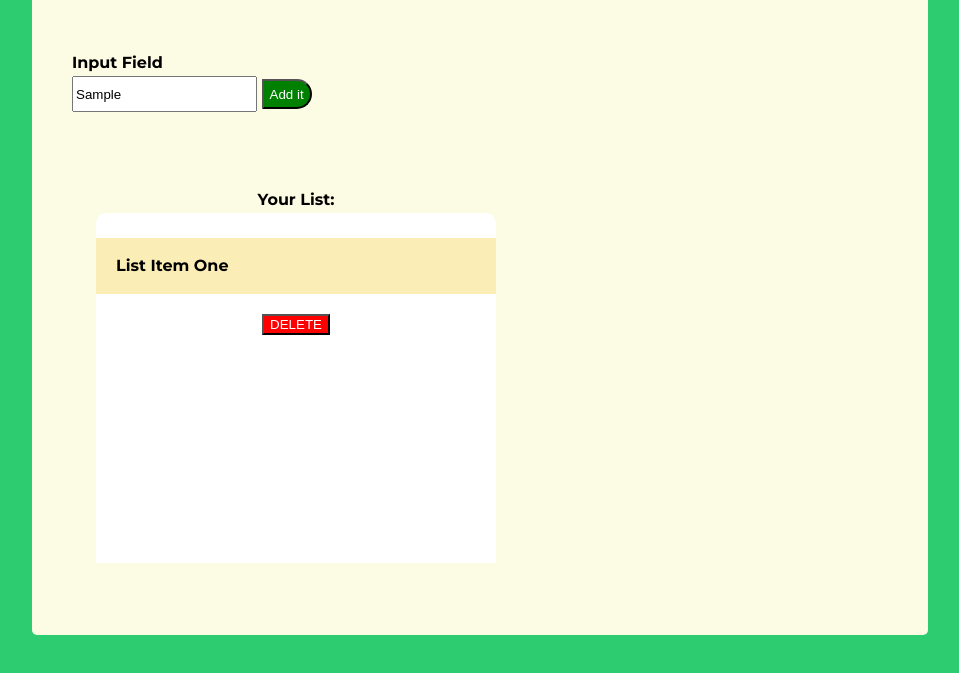
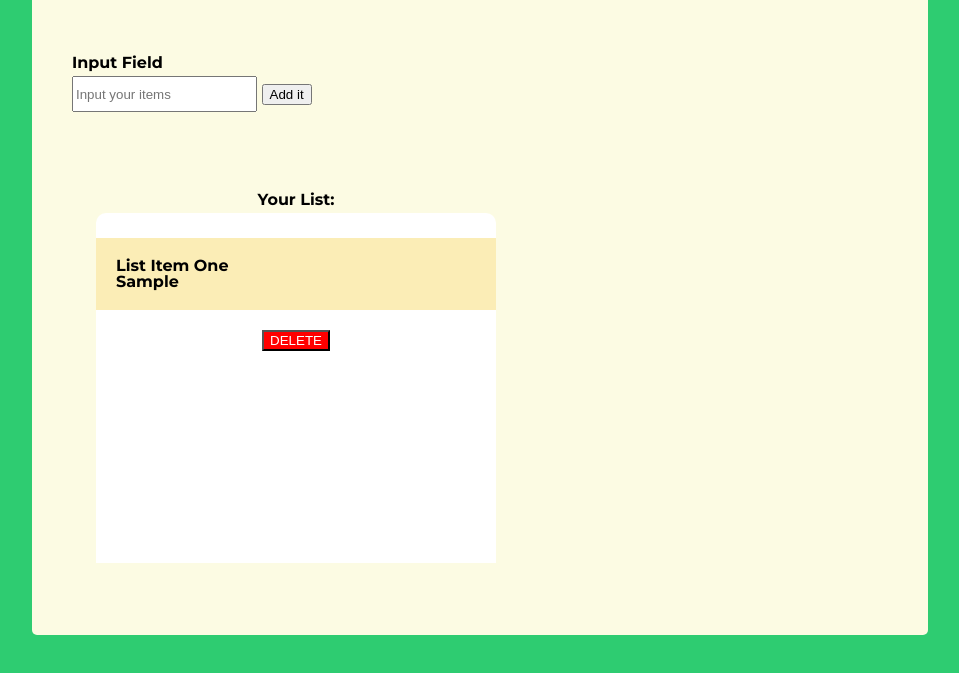
Before and after one commit to CodingPower472/ShoppingApp, a plain HTML site: page index.html in a window 1280 px wide. Both pictures are taken after typing "Sample" into the empty fields and a click on the button "Add it". Shown: the part 109-782 px from the top of the page, without its empty margins (160-1119 px from the left). Drawn offline with nearby package versions, Linux system fonts and the light colour scheme.

Commit message:
Added JavaScript

```diff
--- a/index.html
+++ b/index.html
@@ -8,7 +8,8 @@
 
 		<!-- My CSS -->
 		<link rel="stylesheet" href="css/main.css">
-
+    <script src="https://ajax.googleapis.com/ajax/libs/jquery/2.1.3/jquery.min.js"></script>
+    <script src="js/main.js"></script>
 	</head>
 	<body>
 		<header>
@@ -20,8 +21,8 @@
 					<h3 style="text-align: left;">Input Field</h3>
 				</div>
 				<div class="input-area">
-					<input type="text" class="text-input" placeholder="Input your items">
-					<button id="add-item" type="button">Add it</button>
+					<input type="text" class="text-input" placeholder="Input your items" id="item" />
+					<button id="add" type="button">Add it</button>
 				</div>
 			</section>
 			<section class="right">
@@ -29,13 +30,12 @@
 					<h4>Your List:</h4>
 				</div>
 				<div class="shopping-list">
-					<ul class="main-area">
+					<ul id="list" class="main-area">
 						<li>List Item One</li>
 					</ul>
 					<button id="delete" type="button">DELETE</button>
 				</div>
-
-			</div>
-		</div>
+      </section>
+    </div>
 	</body>
 </html>
--- /dev/null
+++ b/js/main.js
@@ -0,0 +1,11 @@
+$(document).ready(function () {
+  $('#add').click(function () {
+    $('#list').append('<li>' + $('#item').val() + '</li>');
+    $('#item').val('');
+  });
+  $(document).keyup(function () {
+    if (event.which === 13) {
+      $('#add').trigger('click');
+    }
+  });
+});
```
